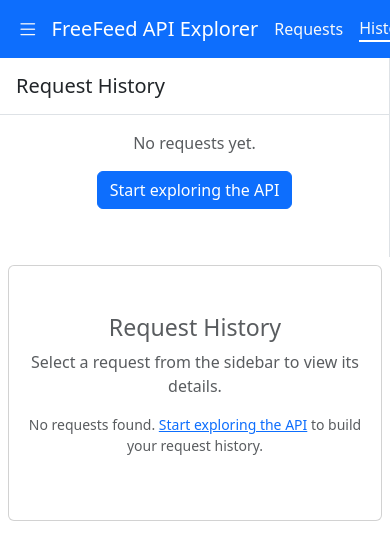
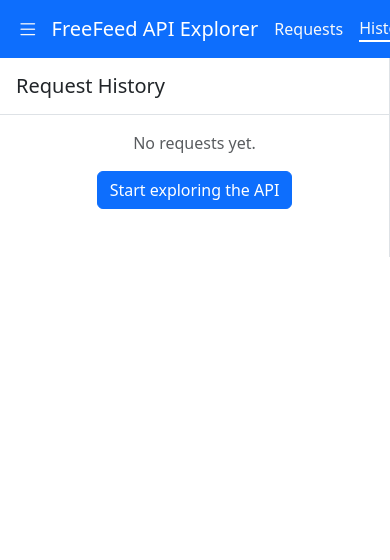
Before and after one commit to dreikanter/freefeed-api-explorer, a SvelteKit app: page /history in a window 390 px wide. Shown: the top 560 px of the page. Built offline with nearby package versions, Linux system fonts and the light colour scheme.

Commit message:
Hide empty history placeholder on mobile
Add d-none d-md-block to the Request History empty state card
so it only renders on medium screens and above.

https://claude.ai/code/session_016ufzQLkuKKAfRpF3eg1N8b

```diff
--- a/src/routes/history/+page.svelte
+++ b/src/routes/history/+page.svelte
@@ -176,7 +176,7 @@
       <!-- Response -->
       <Response request={selectedRequest} />
     {:else}
-      <div class="card">
+      <div class="card d-none d-md-block">
         <div class="card-body text-center text-muted py-5">
           <h3>Request History</h3>
           <p>Select a request from the sidebar to view its details.</p>
```
